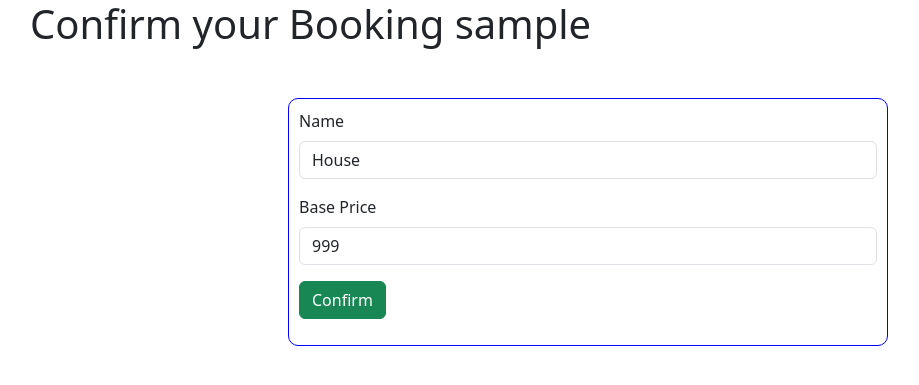
After one commit to AAYUMAHE/Mad1-Project, a Flask app: a page that uses templates/book_services.html in a window 1280 px wide. The commit adds this page. Shown: the top 385 px of the page, without its empty margins (52-971 px from the left). Run offline with Flask 3, Linux system fonts and the light colour scheme.

Commit message:
upto lec 6

```diff
--- a/routes.py
+++ b/routes.py
@@ -1,6 +1,9 @@
 from flask import Flask,render_template,request,url_for,redirect
 from flask import current_app as app
 from models import *
+from datetime import datetime
+import pytz
+
 
 # @app.route('/login')
 # def login():
@@ -198,5 +201,20 @@ def search(user):
 def customer_view(category,id,user):
     cid = Category.query.filter_by(name=category).first().id   #we only have one record of unique category , so first. if all then messy.
     services = get_all_services_by_cid(cid)   #list of all services related to cid or id.
-    return render_template('customer.html',services=services,user=user,category=category,header_msg='Book the service you would like to have !')
+    return render_template('customer.html',services=services,user=user,id=id,category=category,header_msg='Book the service you would like to have !')
 #important lesson , jitne attribute def func mein hoo , utne saare use hone chaye , other vise error.
+
+
+@app.route('/book/<user>/<uid>/service/<sid>',methods=['GET','POST'])
+def book_service(user,sid,uid):
+    if request.method=='POST':
+        cid = Category.query.filter_by(id = sid).first().id
+        # Set the current time in UTC+5:30 (Indian Standard Time)
+        ist_timezone = pytz.timezone('Asia/Kolkata')   #indian standard time
+        current_time = datetime.now(ist_timezone)
+        new_service_rq_added = Running(u_id=uid,s_id=sid,c_id=cid,date_time_created=current_time)
+        db.session.add(new_service_rq_added)
+        db.session.commit()
+        return redirect(url_for('customer_dashboard',user=user))
+    service = Services.query.filter_by(id = sid).first()  # give 1st obj in list.
+    return render_template('book_services.html',user=user,sid=sid,id=uid,service=service)
--- /dev/null
+++ b/templates/book_services.html
@@ -0,0 +1,32 @@
+{% extends 'layout.html' %}
+<!-- inheritence -->
+
+{% block title %}
+             Admin
+          {% endblock %}
+
+<div class="err_pop">{{msg}}</div>
+
+{% block content %}
+<div>
+  <h1>Confirm your Booking {{user}}</h1>
+  <form class="input_form" action="/book/{{user}}/{{id}}/service/{{service.id}}" method="POST" >
+    <div class="mb-3">
+      <label for="name" class="form-label">Name</label>
+      <input type="text" class="form-control" name="name" id="name" value={{service.name}} readonly>
+    </div>
+    <div class="mb-3">
+      <label for="base_price" class="form-label">Base Price</label>
+      <input type="text" class="form-control" name="base_price" id="base_price" value={{service.base_price}} readonly>
+    </div>
+    <div class="mb-3">
+      <a href=""></a>
+      <button type="submit" class="btn btn-success">Confirm</button>
+    </div>
+  </form>
+</div>
+
+
+
+
+{% endblock %}
--- a/templates/customer.html
+++ b/templates/customer.html
@@ -25,6 +25,7 @@
         <p class="card-text"> {{category.name}} Services </p>
       </div>
     </div>
+    <!-- id is user id -->
   {% endfor %}
 
 
@@ -46,7 +47,10 @@
           <th scope="row">{{service.id}}</th>
           <td>{{service.name}}</td>
           <td>{{service.base_price}}</td>
-
+          <td><a href="/book/{{user}}/{{id}}/service/{{service.id}}"><button type="button" class="btn btn-success">Book</button></a></td>
+        </tr>
+        <!-- id is user id -->
+         <!-- sid is service id  -->
         {% endfor %}
 
       </tbody>
```
Also changed, not shown: instance/db.sqlite3.
